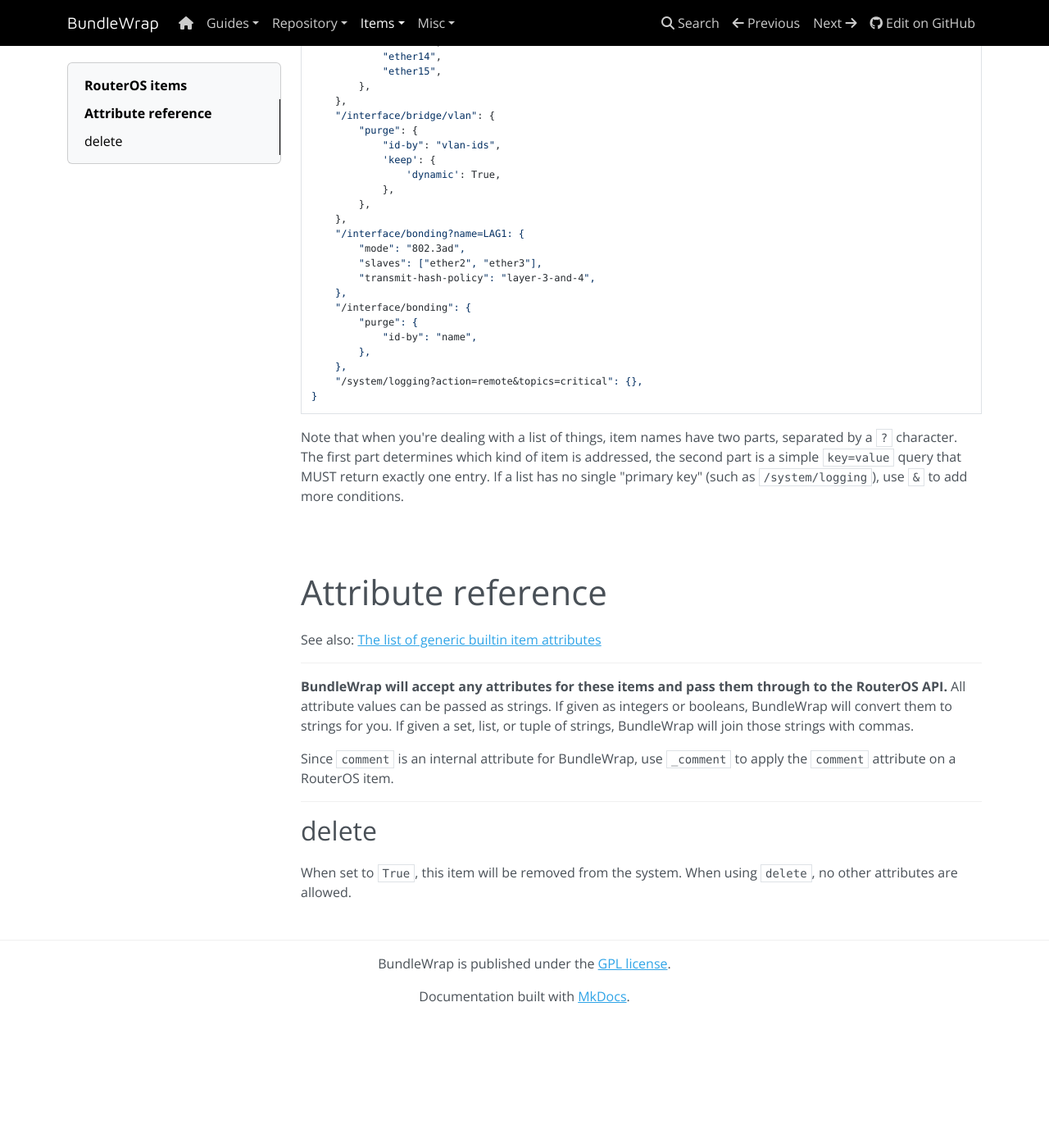
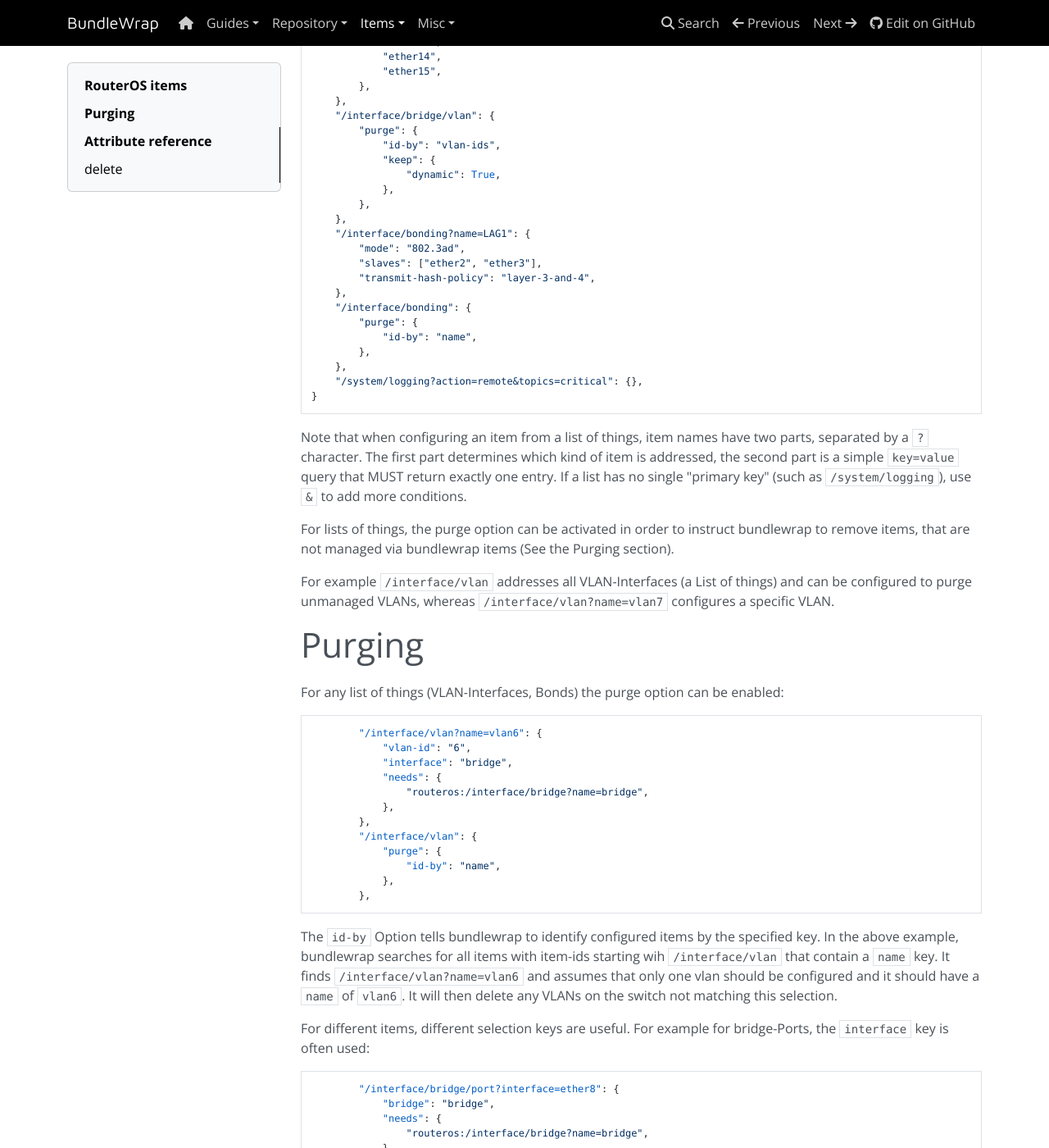
Before and after one commit to bundlewrap/bundlewrap, an MkDocs documentation site: the page built from docs/content/items/routeros.md, in a window 1280 px wide and 1400 px high, scrolled down 985 px. Shown: the whole window at 82% size. Built offline with MkDocs 1.6.1, drawn with Linux system fonts in a browser that asks for light colours; nearby versions of some CDN libraries; before the commit the page ends 2228 px from its top, so only the background shows below that; some of the changed text lies outside the part shown.

Commit message:
items/routeros: improve documentation for routeros purging functionality

````diff
--- a/docs/content/items/routeros.md
+++ b/docs/content/items/routeros.md
@@ -1,6 +1,10 @@
 # RouterOS items
 
-Manages RouterOS configuration through the API (port 8728). You can address every configuration exposed by the API by constructing the item name and attributes accordingly. If you haven't already, familiarize yourself with the CLI over SSH first. Use it as a reference when composing items in your bundles. <strong>Don't forget to set the <code>os</code> attribute of your node to <code>routeros</code> and also set the <code>username</code> and <code>password</code> attributes.</strong>
+Manages RouterOS configuration through the API (port 8728). You can address every configuration exposed by the API by
+constructing the item name and attributes accordingly. If you haven't already, familiarize yourself with the CLI over
+SSH first. Use it as a reference when composing items in your bundles. <strong>Don't forget to set the <code>os</code>
+attribute of your node to <code>routeros</code> and also set the <code>username</code> and <code>password</code>
+attributes.</strong>
 
     routeros = {
         "/ip/dns": {
@@ -52,12 +56,12 @@
         "/interface/bridge/vlan": {
             "purge": {
                 "id-by": "vlan-ids",
-                'keep': {
-                    'dynamic': True,
+                "keep": {
+                    "dynamic": True,
                 },
             },
         },
-        "/interface/bonding?name=LAG1: {
+        "/interface/bonding?name=LAG1": {
             "mode": "802.3ad",
             "slaves": ["ether2", "ether3"],
             "transmit-hash-policy": "layer-3-and-4",
@@ -70,9 +74,77 @@
         "/system/logging?action=remote&topics=critical": {},
     }
 
-Note that when you're dealing with a list of things, item names have two parts, separated by a `?` character. The first part determines which kind of item is addressed, the second part is a simple `key=value` query that MUST return exactly one entry. If a list has no single "primary key" (such as `/system/logging`), use `&` to add more conditions.
+Note that when configuring an item from a list of things, item names have two parts, separated by a `?` character. The
+first part determines which kind of item is addressed, the second part is a simple `key=value` query that MUST return
+exactly one entry. If a list has no single "primary key" (such as `/system/logging`), use `&` to add more conditions.
 
-<br><br>
+For lists of things, the purge option can be activated in order to instruct bundlewrap to remove items, that are not
+managed via bundlewrap items (See the Purging section).
+
+For example `/interface/vlan` addresses all VLAN-Interfaces (a List of things) and can be configured to purge unmanaged
+VLANs, whereas `/interface/vlan?name=vlan7` configures a specific VLAN.
+
+# Purging
+
+For any list of things (VLAN-Interfaces, Bonds) the purge option can be enabled:
+
+```
+        "/interface/vlan?name=vlan6": {
+            "vlan-id": "6",
+            "interface": "bridge",
+            "needs": {
+                "routeros:/interface/bridge?name=bridge",
+            },
+        },
+        "/interface/vlan": {
+            "purge": {
+                "id-by": "name",
+            },
+        },
+```
+
+The `id-by` Option tells bundlewrap to identify configured items by the specified key. In the above example, bundlewrap
+searches for all items with item-ids starting wih `/interface/vlan` that contain a `name` key. It
+finds `/interface/vlan?name=vlan6` and assumes that only one vlan should be configured and it should have a `name`
+of `vlan6`. It will then delete any VLANs on the switch not matching this selection.
+
+For different items, different selection keys are useful. For example for bridge-Ports, the `interface` key is often
+used:
+
+```
+        "/interface/bridge/port?interface=ether8": {
+            "bridge": "bridge",
+            "needs": {
+                "routeros:/interface/bridge?name=bridge",
+            },
+        },
+        "/interface/bridge/port": {
+            "purge": {
+                "id-by": "interface",
+            },
+        },
+```
+
+Again, the managed items under the `/interface/bridge/port` path are identified by the `interface` key and this key is
+also used to select items to be purged.
+
+For some types of items, not all subitems can be deleted. For example `/interface/bridge/vlan` will also list dynamic
+vlans which are not configured and can thus not be removed. They automatically appear/disappear with the bridgeports
+using them.
+
+In these cases, additional attributes can be specified in the `keep` option. Any item on the switch that has any
+attribute matching the `keep`-Filter will also be retained and not purged.
+
+```
+        "/interface/bridge/vlan": {
+            "purge": {
+                "id-by": "vlan-ids",
+                "keep": {
+                    "dynamic": True,
+                },
+            },
+        },
+```
 
 # Attribute reference
 
@@ -80,9 +152,12 @@
 
 <hr>
 
-<strong>BundleWrap will accept any attributes for these items and pass them through to the RouterOS API.</strong> All attribute values can be passed as strings. If given as integers or booleans, BundleWrap will convert them to strings for you. If given a set, list, or tuple of strings, BundleWrap will join those strings with commas.
+<strong>BundleWrap will accept any attributes for these items and pass them through to the RouterOS API.</strong> All
+attribute values can be passed as strings. If given as integers or booleans, BundleWrap will convert them to strings for
+you. If given a set, list, or tuple of strings, BundleWrap will join those strings with commas.
 
-Since `comment` is an internal attribute for BundleWrap, use `_comment` to apply the `comment` attribute on a RouterOS item.
+Since `comment` is an internal attribute for BundleWrap, use `_comment` to apply the `comment` attribute on a RouterOS
+item.
 
 <hr>
 
````
